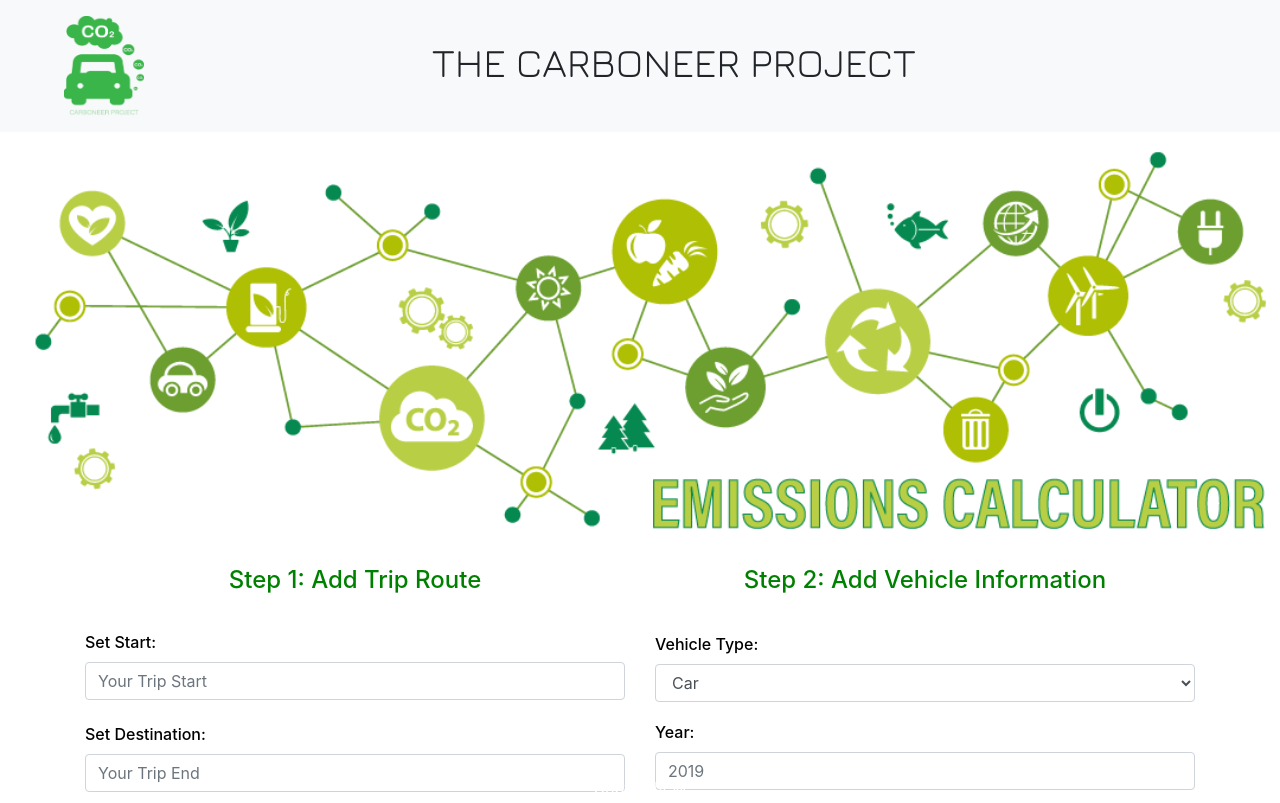
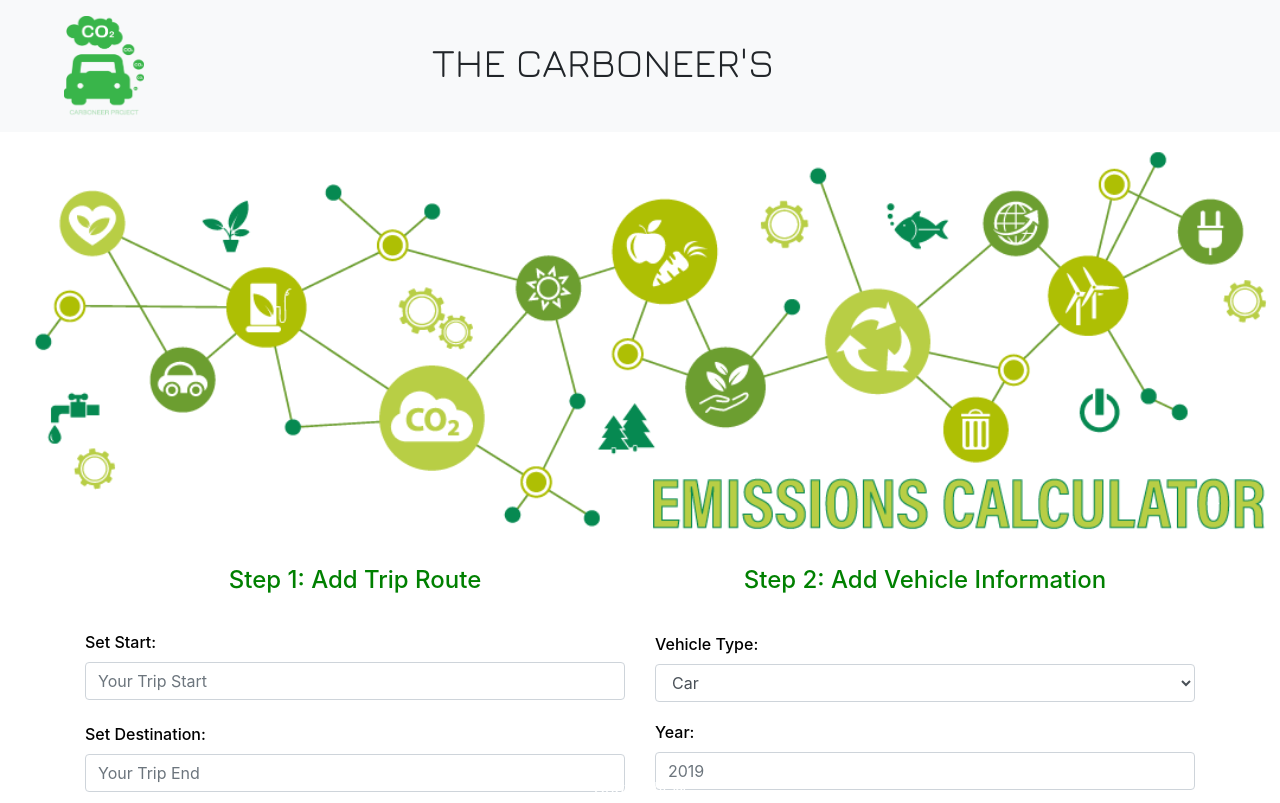
Before and after one commit to MFRasfan/CarboneerProject, a plain HTML site: page index.html in a window 1280 px wide. Shown: the top 803 px of the page. Drawn offline with nearby package versions, Linux system fonts and the light colour scheme; some packages are replaced by stand-ins of ours; no server answers.

Commit message:
HEADER CHANGEd

```diff
--- a/index.html
+++ b/index.html
@@ -18,7 +18,7 @@
             <!-- <Logo> -->
             <img src="assets/images/Logo.png" width="80" height="100" alt="logo" id=logo>
             </a>
-            <h1 style="font-size:250%">THE CARBONEER PROJECT</h1>
+            <h1 style="font-size:250%">THE CARBONEER'S</h1>
          </nav>
          <div class="collapse navbar-collapse" id="navbarSupportedContent"></div>
       </nav>
```
